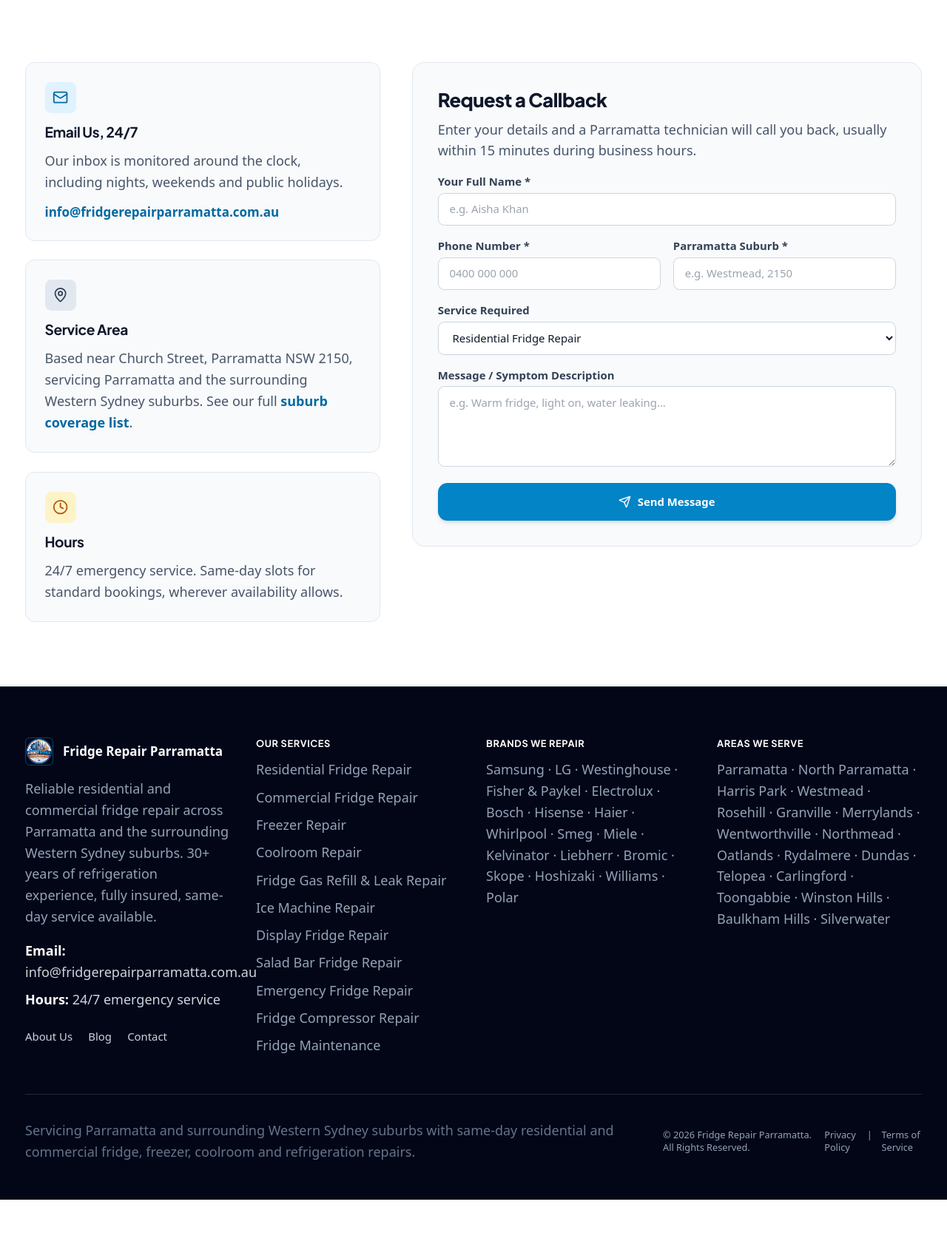
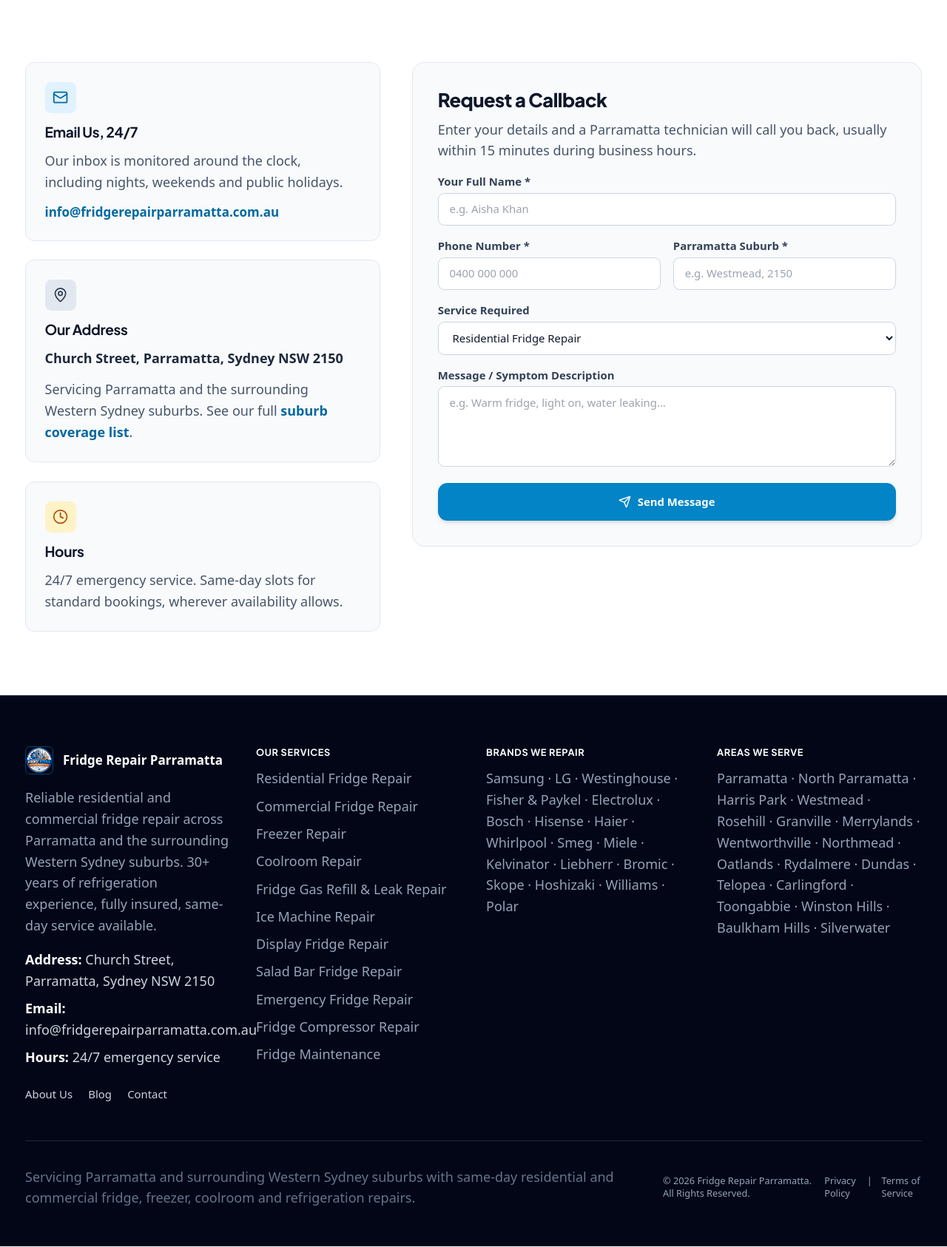
Before and after one commit to Usman89070/fastfridgeParamatta, a PHP site: page /contact.html in a window 1280 px wide. Shown: the part 441-2127 px from the top of the page at 74% size. Before the commit the page ends 2063 px from the top, so only its background shows below. Run offline with PHP 8.4, Linux system fonts and the light colour scheme; some libraries are stand-ins or nearby versions.

Commit message:
Add business address to footer and contact page
Adds "Church Street, Parramatta, Sydney NSW 2150" as an Address line in
the footer (all 9 static pages + the shared PHP footer include) above
the existing Email/Hours lines, and turns contact.html's "Service Area"
card into an "Our Address" card that leads with the same address.

```diff
--- a/about.html
+++ b/about.html
@@ -317,6 +317,7 @@
             Reliable residential and commercial fridge repair across Parramatta and the surrounding Western Sydney suburbs. 30+ years of refrigeration experience, fully insured, same-day service available.
           </p>
           <div class="space-y-2 text-slate-300">
+            <p><strong class="text-white">Address:</strong> Church Street, Parramatta, Sydney NSW 2150</p>
             <p><strong class="text-white">Email:</strong> info@fridgerepairparramatta.com.au</p>
             <p><strong class="text-white">Hours:</strong> 24/7 emergency service</p>
           </div>
--- a/blog-fridge-not-cooling-causes.html
+++ b/blog-fridge-not-cooling-causes.html
@@ -302,6 +302,7 @@
             Reliable residential and commercial fridge repair across Parramatta and the surrounding Western Sydney suburbs. 30+ years of refrigeration experience, fully insured, same-day service available.
           </p>
           <div class="space-y-2 text-slate-300">
+            <p><strong class="text-white">Address:</strong> Church Street, Parramatta, Sydney NSW 2150</p>
             <p><strong class="text-white">Email:</strong> info@fridgerepairparramatta.com.au</p>
             <p><strong class="text-white">Hours:</strong> 24/7 emergency service</p>
           </div>
--- a/blog-repair-or-replace-guide.html
+++ b/blog-repair-or-replace-guide.html
@@ -284,6 +284,7 @@
             Reliable residential and commercial fridge repair across Parramatta and the surrounding Western Sydney suburbs. 30+ years of refrigeration experience, fully insured, same-day service available.
           </p>
           <div class="space-y-2 text-slate-300">
+            <p><strong class="text-white">Address:</strong> Church Street, Parramatta, Sydney NSW 2150</p>
             <p><strong class="text-white">Email:</strong> info@fridgerepairparramatta.com.au</p>
             <p><strong class="text-white">Hours:</strong> 24/7 emergency service</p>
           </div>
--- a/blog-summer-fridge-maintenance-tips.html
+++ b/blog-summer-fridge-maintenance-tips.html
@@ -288,6 +288,7 @@
             Reliable residential and commercial fridge repair across Parramatta and the surrounding Western Sydney suburbs. 30+ years of refrigeration experience, fully insured, same-day service available.
           </p>
           <div class="space-y-2 text-slate-300">
+            <p><strong class="text-white">Address:</strong> Church Street, Parramatta, Sydney NSW 2150</p>
             <p><strong class="text-white">Email:</strong> info@fridgerepairparramatta.com.au</p>
             <p><strong class="text-white">Hours:</strong> 24/7 emergency service</p>
           </div>
--- a/blog.html
+++ b/blog.html
@@ -253,6 +253,7 @@
             Reliable residential and commercial fridge repair across Parramatta and the surrounding Western Sydney suburbs. 30+ years of refrigeration experience, fully insured, same-day service available.
           </p>
           <div class="space-y-2 text-slate-300">
+            <p><strong class="text-white">Address:</strong> Church Street, Parramatta, Sydney NSW 2150</p>
             <p><strong class="text-white">Email:</strong> info@fridgerepairparramatta.com.au</p>
             <p><strong class="text-white">Hours:</strong> 24/7 emergency service</p>
           </div>
--- a/contact.html
+++ b/contact.html
@@ -223,8 +223,9 @@
             <div class="w-10 h-10 rounded-lg bg-slate-200 text-slate-700 flex items-center justify-center">
               <i data-lucide="map-pin" class="w-5 h-5"></i>
             </div>
-            <h3 class="text-lg font-bold text-slate-900">Service Area</h3>
-            <p class="text-sm text-slate-600">Based near Church Street, Parramatta NSW 2150, servicing Parramatta and the surrounding Western Sydney suburbs. See our full <a href="/#suburbs" class="text-sky-700 font-semibold hover:text-sky-800">suburb coverage list</a>.</p>
+            <h3 class="text-lg font-bold text-slate-900">Our Address</h3>
+            <p class="text-sm font-semibold text-slate-800">Church Street, Parramatta, Sydney NSW 2150</p>
+            <p class="text-sm text-slate-600">Servicing Parramatta and the surrounding Western Sydney suburbs. See our full <a href="/#suburbs" class="text-sky-700 font-semibold hover:text-sky-800">suburb coverage list</a>.</p>
           </div>
 
           <div class="reveal-child p-6 rounded-xl bg-slate-50 border border-slate-200 card-hover space-y-3">
@@ -326,6 +327,7 @@
             Reliable residential and commercial fridge repair across Parramatta and the surrounding Western Sydney suburbs. 30+ years of refrigeration experience, fully insured, same-day service available.
           </p>
           <div class="space-y-2 text-slate-300">
+            <p><strong class="text-white">Address:</strong> Church Street, Parramatta, Sydney NSW 2150</p>
             <p><strong class="text-white">Email:</strong> info@fridgerepairparramatta.com.au</p>
             <p><strong class="text-white">Hours:</strong> 24/7 emergency service</p>
           </div>
--- a/includes/site-footer.php
+++ b/includes/site-footer.php
@@ -23,6 +23,7 @@
             Reliable residential and commercial fridge repair across Parramatta and the surrounding Western Sydney suburbs. 30+ years of refrigeration experience, fully insured, same-day service available.
           </p>
           <div class="space-y-2 text-slate-300">
+            <p><strong class="text-white">Address:</strong> Church Street, Parramatta, Sydney NSW 2150</p>
             <p><strong class="text-white">Email:</strong> info@fridgerepairparramatta.com.au</p>
             <p><strong class="text-white">Hours:</strong> 24/7 emergency service</p>
           </div>
--- a/index.html
+++ b/index.html
@@ -1921,6 +1921,7 @@
             Reliable residential and commercial fridge repair across Parramatta and the surrounding Western Sydney suburbs. 30+ years of refrigeration experience, fully insured, same-day service available.
           </p>
           <div class="space-y-2 text-slate-300">
+            <p><strong class="text-white">Address:</strong> Church Street, Parramatta, Sydney NSW 2150</p>
             <p><strong class="text-white">Email:</strong> info@fridgerepairparramatta.com.au</p>
             <p><strong class="text-white">Hours:</strong> 24/7 emergency service</p>
           </div>
--- a/privacy-policy.html
+++ b/privacy-policy.html
@@ -260,6 +260,7 @@
             Reliable residential and commercial fridge repair across Parramatta and the surrounding Western Sydney suburbs. 30+ years of refrigeration experience, fully insured, same-day service available.
           </p>
           <div class="space-y-2 text-slate-300">
+            <p><strong class="text-white">Address:</strong> Church Street, Parramatta, Sydney NSW 2150</p>
             <p><strong class="text-white">Email:</strong> info@fridgerepairparramatta.com.au</p>
             <p><strong class="text-white">Hours:</strong> 24/7 emergency service</p>
           </div>
--- a/terms-of-service.html
+++ b/terms-of-service.html
@@ -264,6 +264,7 @@
             Reliable residential and commercial fridge repair across Parramatta and the surrounding Western Sydney suburbs. 30+ years of refrigeration experience, fully insured, same-day service available.
           </p>
           <div class="space-y-2 text-slate-300">
+            <p><strong class="text-white">Address:</strong> Church Street, Parramatta, Sydney NSW 2150</p>
             <p><strong class="text-white">Email:</strong> info@fridgerepairparramatta.com.au</p>
             <p><strong class="text-white">Hours:</strong> 24/7 emergency service</p>
           </div>
```
